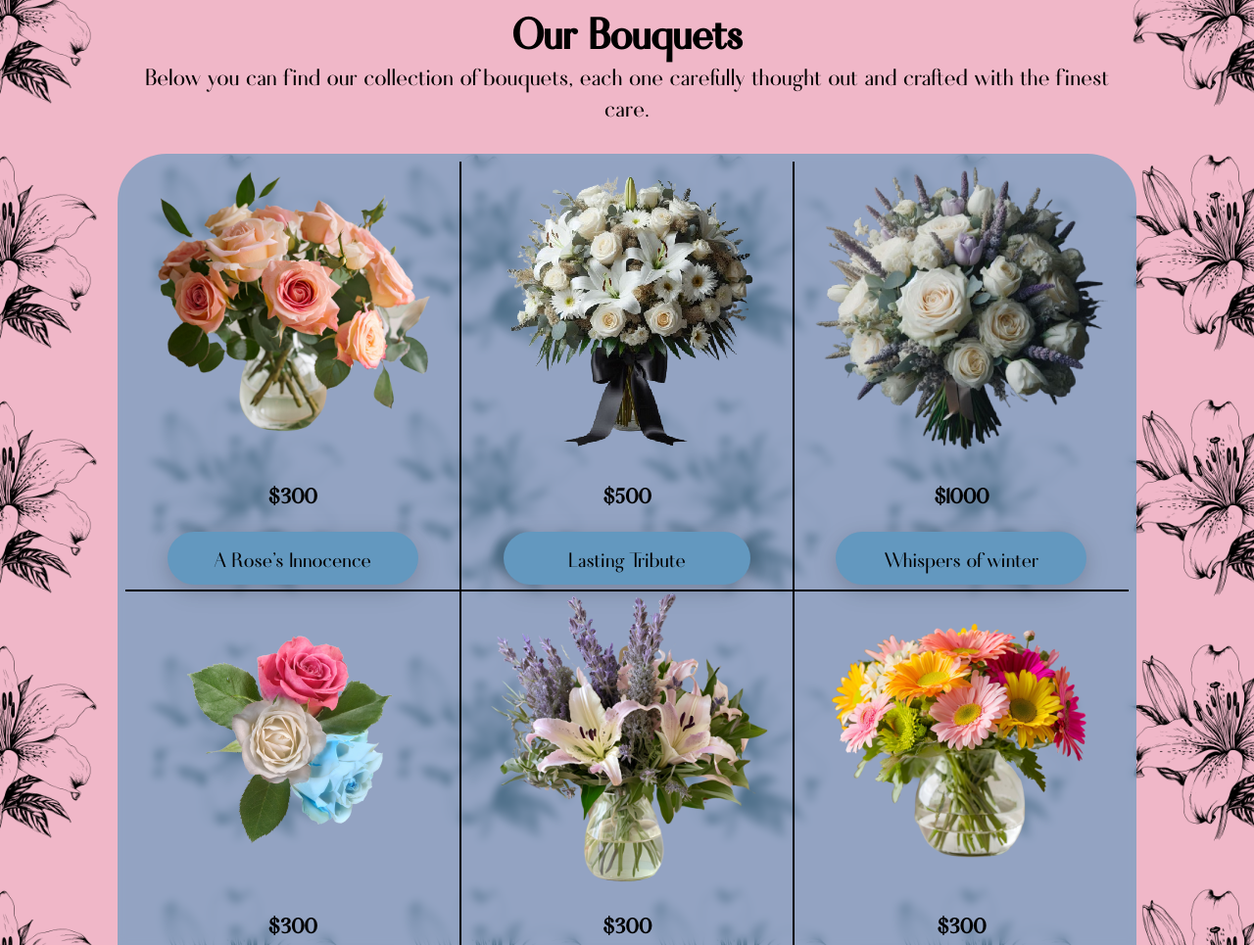
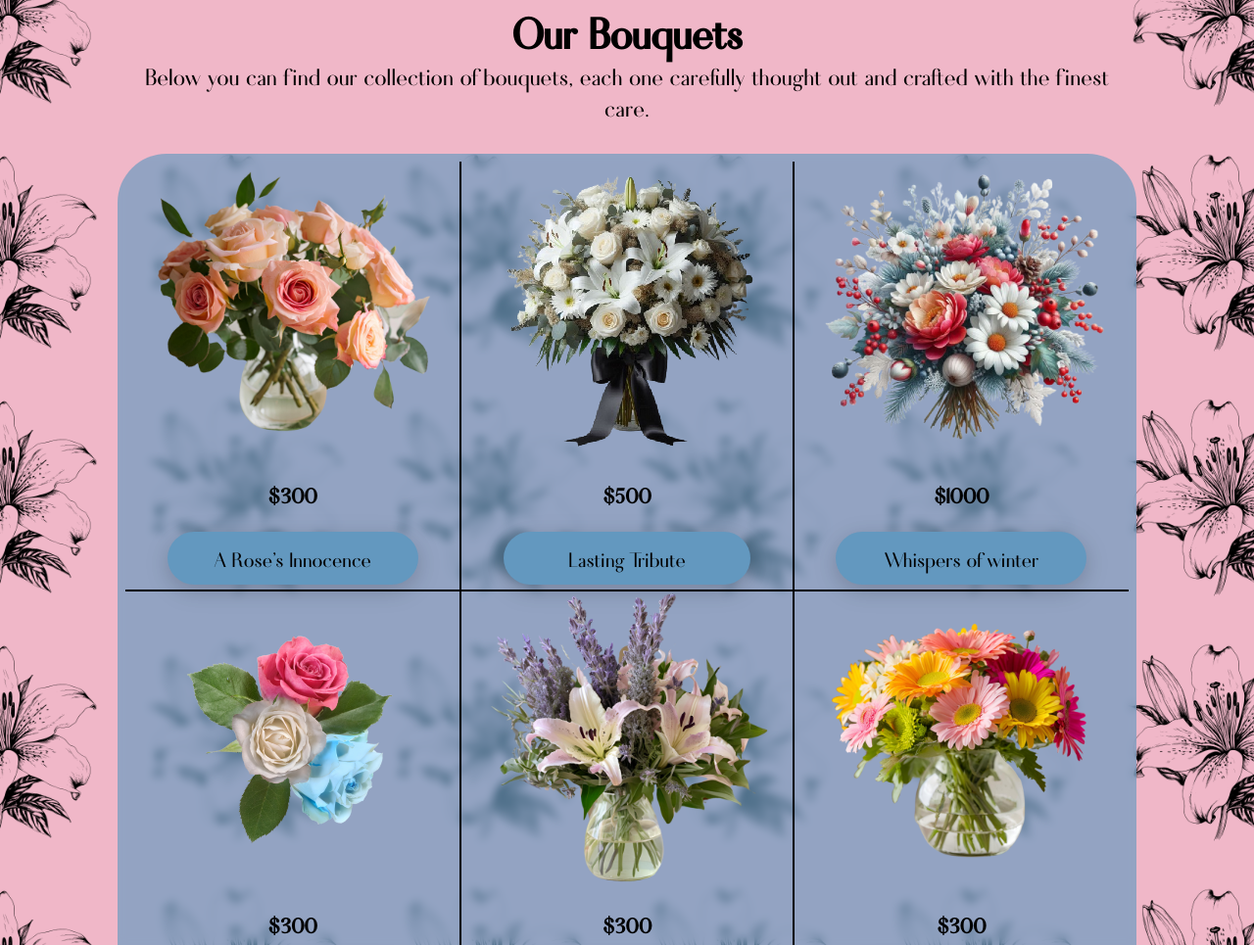
Before and after one commit to alilybloomsndrp/alilybloomsndrp.github.io, a plain HTML site: page catalog.html in a window 1280 px wide. Shown: the part 749-1714 px from the top of the page at 98% size. Drawn offline with Linux system fonts and the light colour scheme; a script that the page names is missing.

Commit message:
Update catalog.html

```diff
--- a/catalog.html
+++ b/catalog.html
@@ -36,7 +36,7 @@
     </div>
 
     <!-- SEASONAL ITEMS -->
-     <!-- singularity -->
+     <!-- seasons -->
      <div class="actualitem seasons toggle-target" data-hideme="hidden">
         <div class="itemcontent">
             <button  class="toggle-button closebtn" ><span type="button" data-target=".seasons">X</span></button>
@@ -60,7 +60,7 @@
     <div class="cataloglist">
         <div class="listitem"><img class="itemimg" src="assets/img/flowers/innocence.png" alt=""><h2>$300</h2><button class="toggle-button listbtn"><span type="button" data-target=".innocence">A Rose's Innocence</span></button></div>
         <div class="listitem listitemmid"><img class="itemimg" src="assets/img/flowers/tribute.png" alt=""><h2>$500</h2><button class="toggle-button listbtn"><span type="button" data-target=".tribute">Lasting Tribute</span></button></div>
-        <div class="listitem"><img class="itemimg" src="assets/img/flowers/blissful.png" alt=""><h2>$1000</h2><button class="toggle-button listbtn"><span type="button" data-target=".whispers">Whispers of winter</span></button></div>
+        <div class="listitem"><img class="itemimg" src="assets/img/flowers/whispers.png" alt=""><h2>$1000</h2><button class="toggle-button listbtn"><span type="button" data-target=".whispers">Whispers of winter</span></button></div>
         <div class="listitem"><img class="itemimg" src="assets/img/flowers/Singularity.png" alt=""><h2>$300</h2><button class="toggle-button listbtn"><span type="button" data-target=".singularity">Singularity</span></button></div>
         <div class="listitem listitemmid"><img class="itemimg" src="assets/img/flowers/lushlavander.png" alt=""><h2>$300</h2><button class="toggle-button listbtn"><span type="button" data-target=".lushlavander">Lush Lavender</span></button></div>
         <div class="listitem"><img class="itemimg" src="assets/img/flowers/friendly.png" alt=""><h2>$300</h2><button class="toggle-button listbtn"><span type="button" data-target=".friendly">Friendly Blooms</span></button></div>
```
